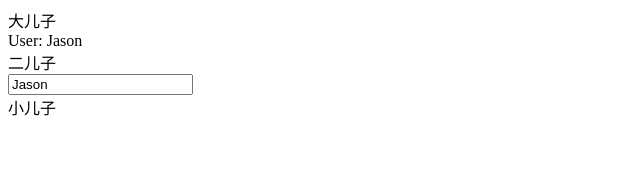
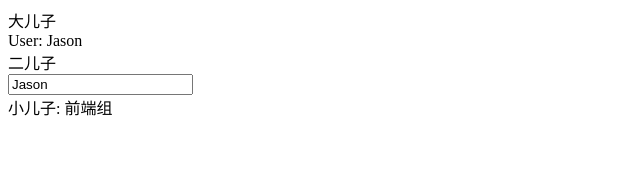
Before and after one commit to JasonShuYue/redux-custom, a React (Create React App) app: page / in a window 1280 px wide. Shown: the top 185 px of the page, without its empty margins (0-640 px from the left). Built offline with nearby package versions, Linux system fonts and the light colour scheme.

Commit message:
07 - 让 connect 支持 selector

```diff
--- a/src/App.js
+++ b/src/App.js
@@ -13,6 +13,7 @@ const App = () => {
 };
 
 const 大儿子 = () => {
+  console.log("大儿子！！！！");
   return (
     <section>
       大儿子
@@ -22,6 +23,7 @@ const 大儿子 = () => {
 };
 
 const 二儿子 = () => {
+  console.log("二儿子！！！！");
   return (
     <section>
       二儿子
@@ -30,11 +32,17 @@ const 二儿子 = () => {
   );
 };
 
-const 小儿子 = () => {
-  return <section>小儿子</section>;
-};
+const 小儿子 = connect((state) => {
+  return {
+    group: state.group,
+  };
+})(({ group }) => {
+  console.log("小儿子！！！！");
+  return <section>小儿子: {group.name}</section>;
+});
 
 const User = connect((state) => {
+  console.log("USER！！！");
   return {
     user: state.user,
   };
@@ -43,6 +51,7 @@ const User = connect((state) => {
 });
 
 const UserModifier = connect()(({ state, dispatch }) => {
+  console.log("UserModifier！！！！");
   const onChange = (e) => {
     dispatch({
       type: "updateUser",
--- a/src/redux.js
+++ b/src/redux.js
@@ -22,6 +22,9 @@ export const store = {
       name: "Jason",
       age: 18,
     },
+    group: {
+      name: "前端组",
+    },
   },
   listeners: [],
   subscribe: (fn) => {
@@ -40,13 +43,13 @@ export const store = {
 
 export const connect = (selector) => (Component) => {
   return (props) => {
-    const { state, setState, listeners } = useContext(AppContext);
+    const { state, setState } = useContext(AppContext);
     const [, update] = useState({});
 
     const data = selector ? selector(state) : { state };
 
     useEffect(() => {
-      listeners.push(() => update({}));
+      store.subscribe(() => update({}));
     }, []);
 
     const dispatch = (action) => {
```
